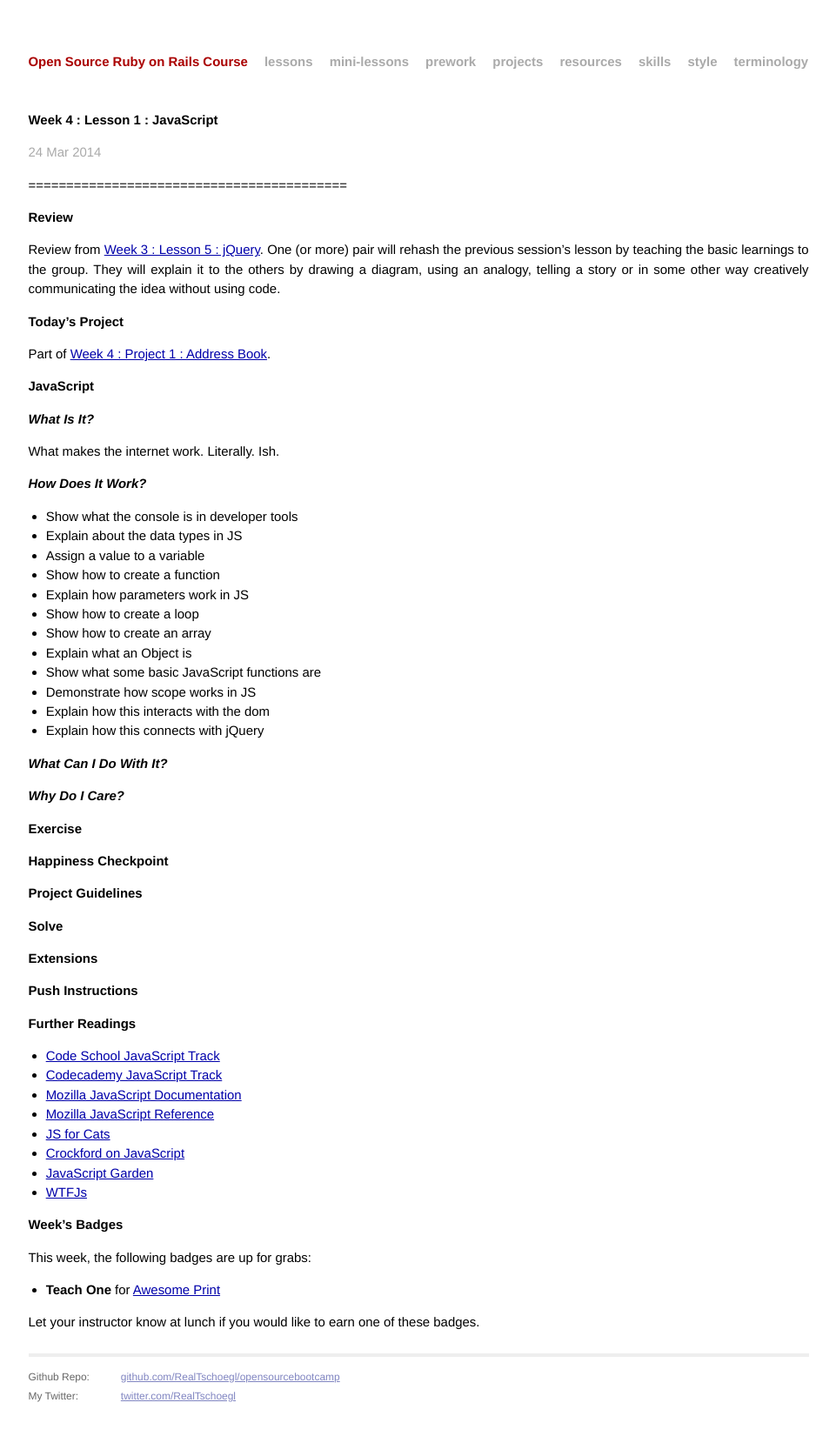
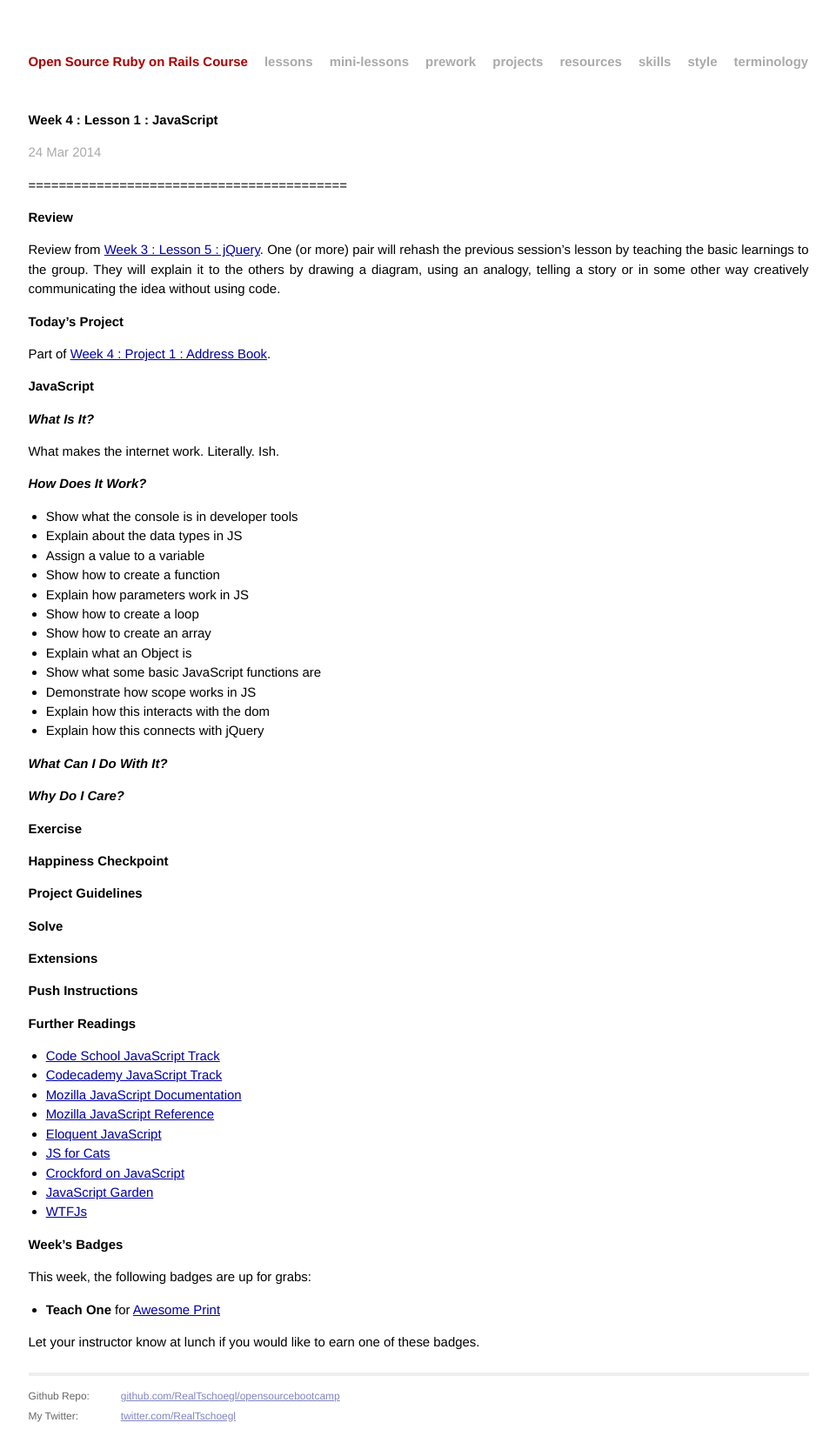
Before and after one commit to RealTschoegl/opensourcebootcamp, a Jekyll site: the page built from _posts/2014-03-24-lesson-javascript.markdown, in a window 1280 px wide. Shown: the whole page at 87% size, without its empty margins (159-1120 px from the left). Built offline with Jekyll 4.4.1, drawn with Linux system fonts in a browser that asks for light colours; Markdown is read by kramdown in place of the engine named in the settings; before the commit the page ends 1629 px from its top, so only the background shows below that.

Commit message:
Updated 2014-03-24-lesson-javascript.markdown

```diff
--- a/_posts/2014-03-24-lesson-javascript.markdown
+++ b/_posts/2014-03-24-lesson-javascript.markdown
@@ -56,6 +56,7 @@ What makes the internet work.  Literally. Ish.
 * [Codecademy JavaScript Track](http://www.codecademy.com/tracks/javascript)
 * [Mozilla JavaScript Documentation](https://developer.mozilla.org/en-US/learn/javascript)
 * [Mozilla JavaScript Reference](https://developer.mozilla.org/en-US/docs/Web/JavaScript/Reference)
+* [Eloquent JavaScript](http://eloquentjavascript.net/)
 * [JS for Cats](http://jsforcats.com/)
 * [Crockford on JavaScript](http://yuiblog.com/crockford/)
 * [JavaScript Garden](http://bonsaiden.github.io/JavaScript-Garden/#intro)
```
